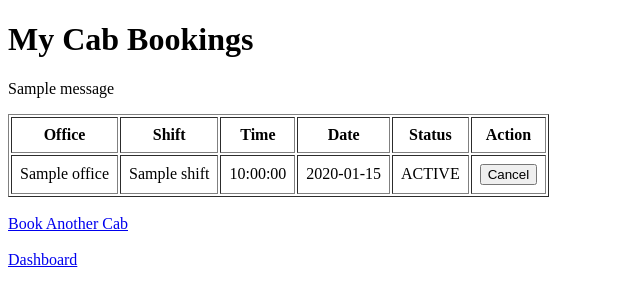
After one commit to bhardwajharsh07/Employee-Cab-Pooling, a Flask app: page /booking/my-bookings in a window 1280 px wide. The commit adds this page. Shown: the top 306 px of the page, without its empty margins (0-640 px from the left). Run offline with Flask 3, Linux system fonts and the light colour scheme; the visitor is signed in with stand-in values (Sample User, id 1); tables that the repository leaves empty hold one stand-in row (values such as "Sample post"); one stand-in notice (Sample message) is shown.

Commit message:
Implement employee cab booking

```diff
--- a/app.py
+++ b/app.py
@@ -4,6 +4,7 @@ from config import Config
 from routes.auth import auth_bp
 from routes.employee import employee_bp
 from routes.admin import admin_bp
+from routes.booking import booking_bp
 
 
 app = Flask(__name__)
@@ -15,6 +16,7 @@ app.config.from_object(Config)
 app.register_blueprint(auth_bp)
 app.register_blueprint(employee_bp, url_prefix="/employee")
 app.register_blueprint(admin_bp, url_prefix="/admin")
+app.register_blueprint(booking_bp, url_prefix="/booking")
 
 
 @app.route("/")
--- /dev/null
+++ b/routes/booking.py
@@ -0,0 +1,238 @@
+from flask import (
+    Blueprint,
+    render_template,
+    request,
+    redirect,
+    url_for,
+    session,
+    flash
+)
+
+from database import get_db_connection
+
+
+booking_bp = Blueprint("booking", __name__)
+
+
+@booking_bp.route("/book", methods=["GET", "POST"])
+def book():
+
+    if "user_id" not in session:
+        return redirect(url_for("auth.login"))
+
+    if session.get("role") != "EMPLOYEE":
+        return redirect(url_for("auth.login"))
+
+    connection = get_db_connection()
+    cursor = connection.cursor(dictionary=True)
+
+    # Get employee ID
+    cursor.execute(
+        """
+        SELECT id
+        FROM employees
+        WHERE user_id = %s
+        """,
+        (session["user_id"],)
+    )
+
+    employee = cursor.fetchone()
+
+    if not employee:
+        cursor.close()
+        connection.close()
+
+        flash("Employee profile not found.")
+        return redirect(url_for("employee.dashboard"))
+
+    employee_id = employee["id"]
+
+    if request.method == "POST":
+
+        shift_id = request.form.get("shift_id")
+        booking_date = request.form.get("booking_date")
+
+        if not shift_id or not booking_date:
+            flash("Please select a shift and date.")
+
+            cursor.close()
+            connection.close()
+
+            return redirect(url_for("booking.book"))
+
+        try:
+
+            # Check whether employee already has this booking
+            cursor.execute(
+                """
+                SELECT id
+                FROM bookings
+                WHERE employee_id = %s
+                  AND shift_id = %s
+                  AND booking_date = %s
+                  AND status = 'ACTIVE'
+                """,
+                (
+                    employee_id,
+                    shift_id,
+                    booking_date
+                )
+            )
+
+            existing_booking = cursor.fetchone()
+
+            if existing_booking:
+                flash("You already have an active booking for this shift.")
+                cursor.close()
+                connection.close()
+
+                return redirect(url_for("booking.book"))
+
+            cursor.execute(
+                """
+                INSERT INTO bookings
+                (
+                    employee_id,
+                    shift_id,
+                    booking_date,
+                    status
+                )
+                VALUES (%s, %s, %s, 'ACTIVE')
+                """,
+                (
+                    employee_id,
+                    shift_id,
+                    booking_date
+                )
+            )
+
+            connection.commit()
+
+            flash("Cab booking created successfully.")
+
+            cursor.close()
+            connection.close()
+
+            return redirect(url_for("booking.my_bookings"))
+
+        except Exception as error:
+
+            connection.rollback()
+
+            print("Booking error:", error)
+
+            flash("Unable to create booking.")
+
+            cursor.close()
+            connection.close()
+
+            return redirect(url_for("booking.book"))
+
+    # Get available shifts
+    cursor.execute(
+        """
+        SELECT
+            shifts.id,
+            shifts.shift_name,
+            shifts.start_time,
+            shifts.max_ride_minutes,
+            offices.name AS office_name
+        FROM shifts
+        JOIN offices
+            ON shifts.office_id = offices.id
+        ORDER BY shifts.start_time
+        """
+    )
+
+    shifts = cursor.fetchall()
+
+    cursor.close()
+    connection.close()
+
+    return render_template(
+        "book_cab.html",
+        shifts=shifts
+    )
+
+
+@booking_bp.route("/my-bookings")
+def my_bookings():
+
+    if "user_id" not in session:
+        return redirect(url_for("auth.login"))
+
+    if session.get("role") != "EMPLOYEE":
+        return redirect(url_for("auth.login"))
+
+    connection = get_db_connection()
+    cursor = connection.cursor(dictionary=True)
+
+    cursor.execute(
+        """
+        SELECT
+            bookings.id,
+            bookings.booking_date,
+            bookings.status,
+            shifts.shift_name,
+            shifts.start_time,
+            offices.name AS office_name
+        FROM bookings
+        JOIN employees
+            ON bookings.employee_id = employees.id
+        JOIN shifts
+            ON bookings.shift_id = shifts.id
+        JOIN offices
+            ON shifts.office_id = offices.id
+        WHERE employees.user_id = %s
+        ORDER BY bookings.booking_date DESC
+        """,
+        (session["user_id"],)
+    )
+
+    bookings = cursor.fetchall()
+
+    cursor.close()
+    connection.close()
+
+    return render_template(
+        "my_bookings.html",
+        bookings=bookings
+    )
+
+
+@booking_bp.route("/cancel/<int:booking_id>", methods=["POST"])
+def cancel_booking(booking_id):
+
+    if "user_id" not in session:
+        return redirect(url_for("auth.login"))
+
+    if session.get("role") != "EMPLOYEE":
+        return redirect(url_for("auth.login"))
+
+    connection = get_db_connection()
+    cursor = connection.cursor()
+
+    cursor.execute(
+        """
+        UPDATE bookings
+        JOIN employees
+            ON bookings.employee_id = employees.id
+        SET bookings.status = 'CANCELLED'
+        WHERE bookings.id = %s
+          AND employees.user_id = %s
+          AND bookings.status = 'ACTIVE'
+        """,
+        (
+            booking_id,
+            session["user_id"]
+        )
+    )
+
+    connection.commit()
+
+    cursor.close()
+    connection.close()
+
+    flash("Booking cancelled.")
+
+    return redirect(url_for("booking.my_bookings"))
--- /dev/null
+++ b/templates/my_bookings.html
@@ -0,0 +1,116 @@
+<!DOCTYPE html>
+<html>
+<head>
+    <title>My Bookings</title>
+</head>
+
+<body>
+
+    <h1>My Cab Bookings</h1>
+
+
+    {% with messages = get_flashed_messages() %}
+
+        {% if messages %}
+
+            {% for message in messages %}
+
+                <p>{{ message }}</p>
+
+            {% endfor %}
+
+        {% endif %}
+
+    {% endwith %}
+
+
+    {% if bookings %}
+
+        <table border="1" cellpadding="8">
+
+            <tr>
+                <th>Office</th>
+                <th>Shift</th>
+                <th>Time</th>
+                <th>Date</th>
+                <th>Status</th>
+                <th>Action</th>
+            </tr>
+
+
+            {% for booking in bookings %}
+
+            <tr>
+
+                <td>
+                    {{ booking.office_name }}
+                </td>
+
+                <td>
+                    {{ booking.shift_name }}
+                </td>
+
+                <td>
+                    {{ booking.start_time }}
+                </td>
+
+                <td>
+                    {{ booking.booking_date }}
+                </td>
+
+                <td>
+                    {{ booking.status }}
+                </td>
+
+                <td>
+
+                    {% if booking.status == 'ACTIVE' %}
+
+                    <form
+                        method="POST"
+                        action="/booking/cancel/{{ booking.id }}"
+                    >
+
+                        <button type="submit">
+                            Cancel
+                        </button>
+
+                    </form>
+
+                    {% else %}
+
+                        No action
+
+                    {% endif %}
+
+                </td>
+
+            </tr>
+
+            {% endfor %}
+
+        </table>
+
+    {% else %}
+
+        <p>
+            You don't have any bookings.
+        </p>
+
+    {% endif %}
+
+
+    <br>
+
+    <a href="/booking/book">
+        Book Another Cab
+    </a>
+
+    <br><br>
+
+    <a href="/employee/dashboard">
+        Dashboard
+    </a>
+
+</body>
+</html>
```
Also changed, not shown: templates/book_cab.html (added, +80 -0 lines), templates/employee_dashboard.html (+21 -3 lines).
